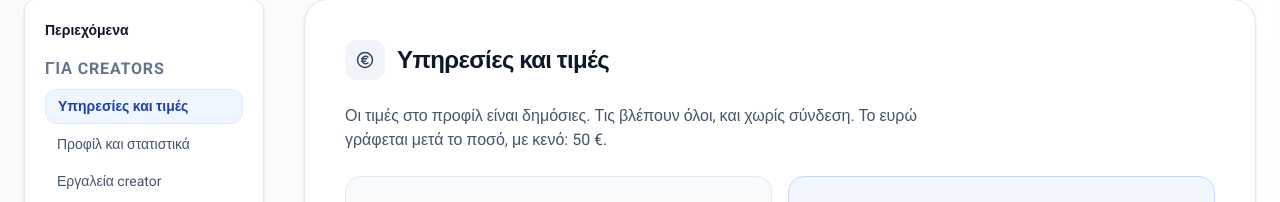
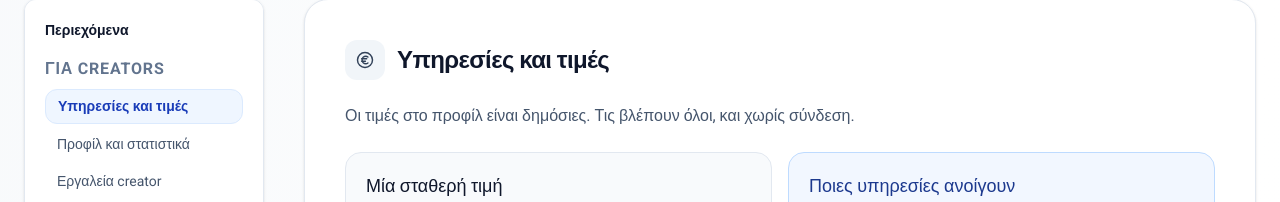
Before and after one commit to nasos29/Influo, a Next.js app: page /docs in a window 1280 px wide. Shown: the part 228-430 px from the top of the page. Built offline with nearby package versions, Linux system fonts and the light colour scheme; no server answers.

Commit message:
docs: remove internal euro style note (#346)
Co-authored-by: nasos29 <nasos29@users.noreply.github.com>

```diff
--- a/app/docs/page.tsx
+++ b/app/docs/page.tsx
@@ -479,8 +479,8 @@ export default function DocsPage() {
             </SectionHeading>
             <p className="text-slate-600 mb-6 max-w-prose">
               {lang === "el"
-                ? "Οι τιμές στο προφίλ είναι δημόσιες. Τις βλέπουν όλοι, και χωρίς σύνδεση. Το ευρώ γράφεται μετά το ποσό, με κενό: 50 €."
-                : "Prices on a profile are public. Anyone can see them, including visitors who are not signed in. The euro sign sits after the amount, with a space: 50 €."}
+                ? "Οι τιμές στο προφίλ είναι δημόσιες. Τις βλέπουν όλοι, και χωρίς σύνδεση."
+                : "Prices on a profile are public. Anyone can see them, including visitors who are not signed in."}
             </p>
             <div className="grid md:grid-cols-2 gap-4 my-6">
               <div className="border border-slate-200 rounded-xl p-5 bg-slate-50">
```
